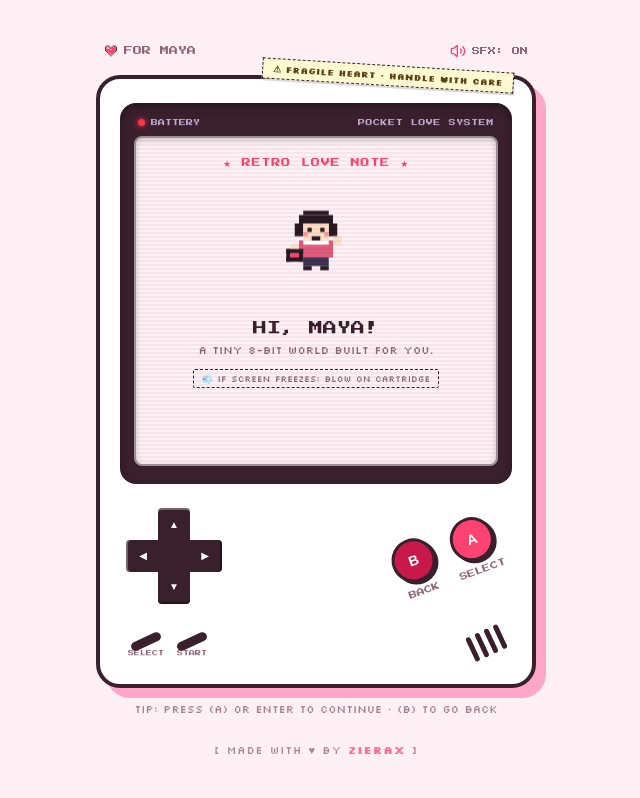
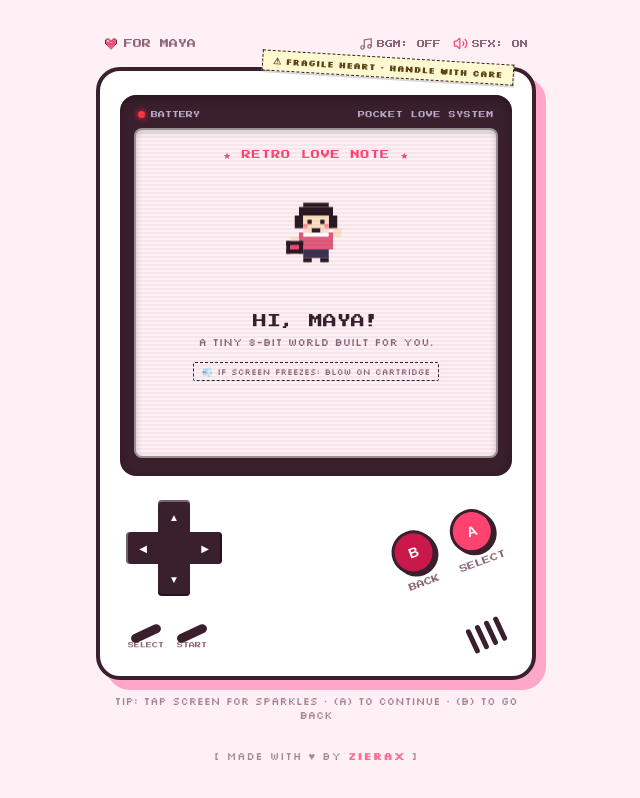
Before and after one commit to Zierax/I-Like-U, a React (Vite) app: page /for/Maya in a window 1280 px wide. Shown: the whole page, without its empty margins (324-964 px from the left). Built offline with nearby package versions, Linux system fonts and the light colour scheme.

Commit message:
feat(experience): add screen sparkle particle spawner, character jump interaction, and BGM toggle

```diff
--- a/src/components/PixelConsole.jsx
+++ b/src/components/PixelConsole.jsx
@@ -1,10 +1,12 @@
 import { useEffect, useState } from 'react'
 import { motion, AnimatePresence } from 'framer-motion'
-import { playConsoleButton, playHeartChirp } from '../lib/sound.js'
+import { playConsoleButton, playHeartChirp, playSparkle } from '../lib/sound.js'
+import { getSticker } from '../lib/theme.js'
 
 export default function PixelConsole({
   children,
   theme,
+  stickerKey = 'fragile',
   soundEnabled = true,
   onPressA,
   onPressB,
@@ -12,6 +14,9 @@ export default function PixelConsole({
 }) {
   const [bToast, setBToast] = useState('')
   const [stickerWiggle, setStickerWiggle] = useState(false)
+  const [floatingParticles, setFloatingParticles] = useState([])
+
+  const sticker = getSticker(stickerKey)
 
   function handleButton(action, callback) {
     playConsoleButton(soundEnabled)
@@ -28,6 +33,20 @@ export default function PixelConsole({
     playHeartChirp(soundEnabled)
     setStickerWiggle(true)
     setTimeout(() => setStickerWiggle(false), 600)
+  }
+
+  function handleScreenClick(e) {
+    // Only spawn particle if clicked directly on screen background
+    const rect = e.currentTarget.getBoundingClientRect()
+    const x = e.clientX - rect.left
+    const y = e.clientY - rect.top
+    const id = Date.now() + Math.random()
+
+    playSparkle(soundEnabled)
+    setFloatingParticles((prev) => [...prev.slice(-8), { id, x, y }])
+    setTimeout(() => {
+      setFloatingParticles((prev) => prev.filter((p) => p.id !== id))
+    }, 1000)
   }
 
   // Keyboard controls listener
@@ -104,7 +123,7 @@ export default function PixelConsole({
           position: 'relative',
         }}
       >
-        {/* Human Imperfection Touch: The Crooked Masking Tape Sticker */}
+        {/* Customizable Crooked Masking Tape Sticker */}
         <motion.div
           onClick={handleStickerTap}
           animate={stickerWiggle ? { rotate: [3.5, -4, 5, -2, 3.5] } : { rotate: 3.5 }}
@@ -115,8 +134,8 @@ export default function PixelConsole({
             position: 'absolute',
             top: -14,
             right: 18,
-            background: '#FFF9D2',
-            color: '#5C4314',
+            background: sticker.bg || '#FFF9D2',
+            color: sticker.color || '#5C4314',
             border: `1.5px dashed ${theme.border}`,
             padding: '4px 10px',
             fontSize: '9px',
@@ -128,9 +147,9 @@ export default function PixelConsole({
             alignItems: 'center',
             gap: 4,
           }}
-          title="Click me!"
+          title="Tap to wiggle sticker!"
         >
-          <span>⚠ FRAGILE HEART · HANDLE WITH CARE</span>
+          <span>{sticker.label}</span>
         </motion.div>
 
         {/* Top Edge Notch Detail */}
@@ -199,6 +218,7 @@ export default function PixelConsole({
 
           {/* Actual LCD Pixel Screen */}
           <div
+            onClick={handleScreenClick}
             style={{
               background: theme.bg,
               border: '2px solid rgba(0,0,0,0.4)',
@@ -209,8 +229,29 @@ export default function PixelConsole({
               position: 'relative',
               overflow: 'hidden',
               boxShadow: 'inset 0 2px 6px rgba(0,0,0,0.2)',
+              cursor: 'crosshair',
             }}
           >
+            {/* Interactive Screen Particle Spawner */}
+            {floatingParticles.map((p) => (
+              <motion.div
+                key={p.id}
+                initial={{ opacity: 1, scale: 0.6, y: 0 }}
+                animate={{ opacity: 0, scale: 1.4, y: -30 }}
+                transition={{ duration: 0.8, ease: 'easeOut' }}
+                style={{
+                  position: 'absolute',
+                  left: p.x,
+                  top: p.y,
+                  pointerEvents: 'none',
+                  zIndex: 25,
+                  fontSize: 16,
+                }}
+              >
+                ♥
+              </motion.div>
+            ))}
+
             {/* Subtle Screen Scanline Texture */}
             <div
               style={{
@@ -504,7 +545,7 @@ export default function PixelConsole({
           opacity: 0.8,
         }}
       >
-        TIP: Press (A) or ENTER to continue · (B) to go back
+        TIP: Tap screen for sparkles · (A) to continue · (B) to go back
       </div>
     </div>
   )
--- a/src/pages/Experience.jsx
+++ b/src/pages/Experience.jsx
@@ -1,7 +1,7 @@
 import { useState, useMemo, useEffect } from 'react'
 import { useParams, useSearchParams, Link } from 'react-router-dom'
 import { motion, AnimatePresence } from 'framer-motion'
-import { getTheme, sanitizeName } from '../lib/theme.js'
+import { getTheme, getMode, sanitizeName } from '../lib/theme.js'
 import PixelConsole from '../components/PixelConsole.jsx'
 import { PixelHeart, PixelCharacter, PixelEnvelope } from '../components/PixelSprites.jsx'
 import Credit from '../components/Credit.jsx'
@@ -11,8 +11,11 @@ import {
   playHeartChirp,
   playLetterOpenChime,
   playPuffSound,
+  playJump,
+  toggleBgm,
+  stopBgm,
 } from '../lib/sound.js'
-import { Volume2, VolumeX } from 'lucide-react'
+import { Volume2, VolumeX, Music } from 'lucide-react'
 
 function useDecodedParams() {
   const { name } = useParams()
@@ -22,14 +25,20 @@ function useDecodedParams() {
   const from = (search.get('from') || '').trim().slice(0, 32).replace(/[<>]/g, '')
   const customNote = (search.get('note') || '').trim().slice(0, 120).replace(/[<>]/g, '')
   const themeKey = search.get('theme') || 'blush'
+  const modeKey = search.get('mode') || 'romantic'
+  const stickerKey = search.get('sticker') || 'fragile'
+
   const theme = getTheme(themeKey)
-  return { display, from, customNote, theme }
+  const mode = getMode(modeKey)
+
+  return { display, from, customNote, theme, mode, stickerKey }
 }
 
 export default function Experience() {
-  const { display, from, customNote, theme } = useDecodedParams()
+  const { display, from, customNote, theme, mode, stickerKey } = useDecodedParams()
   const [scene, setScene] = useState(0)
   const [soundEnabled, setSoundEnabled] = useState(true)
+  const [bgmEnabled, setBgmEnabled] = useState(false)
 
   function nextScene() {
     setScene((s) => Math.min(s + 1, 4))
@@ -38,6 +47,18 @@ export default function Experience() {
   function prevScene() {
     setScene((s) => Math.max(s - 1, 0))
   }
+
+  function toggleMusic() {
+    const next = !bgmEnabled
+    setBgmEnabled(next)
+    toggleBgm(next)
+  }
+
+  useEffect(() => {
+    return () => {
+      stopBgm()
+    }
+  }, [])
 
   return (
     <div
@@ -53,7 +74,7 @@ export default function Experience() {
         userSelect: 'none',
       }}
     >
-      {/* Sound Toggle Bar */}
+      {/* Audio Controls Bar */}
       <div
         style={{
           width: '100%',
@@ -81,6 +102,28 @@ export default function Experience() {
           <span>FOR {display.toUpperCase()}</span>
         </Link>
 
+        <div style={{ display: 'flex', alignItems: 'center', gap: 12 }}>
+          {/* Lofi BGM Toggle */}
+          <button
+            type="button"
+            onClick={toggleMusic}
+            aria-label="Toggle Lofi Music"
+            style={{
+              background: 'transparent',
+              border: 'none',
+              cursor: 'pointer',
+              display: 'flex',
+              alignItems: 'center',
+              gap: 4,
+              color: bgmEnabled ? theme.accent : theme.muted,
+            }}
+            className="font-pixel"
+          >
+            <Music size={14} color={bgmEnabled ? theme.accent : theme.muted} />
+            <span style={{ fontSize: '8px' }}>{bgmEnabled ? 'BGM: ON' : 'BGM: OFF'}</span>
+          </button>
+
+          {/* SFX Toggle */}
           <button
             type="button"
             onClick={() => setSoundEnabled(!soundEnabled)}
@@ -91,23 +134,25 @@ export default function Experience() {
               cursor: 'pointer',
               display: 'flex',
               alignItems: 'center',
-            gap: 6,
+              gap: 4,
               color: theme.muted,
             }}
             className="font-pixel"
           >
             {soundEnabled ? (
-            <Volume2 size={16} color={theme.accent} />
+              <Volume2 size={15} color={theme.accent} />
             ) : (
-            <VolumeX size={16} color={theme.muted} />
+              <VolumeX size={15} color={theme.muted} />
             )}
             <span style={{ fontSize: '8px' }}>{soundEnabled ? 'SFX: ON' : 'SFX: OFF'}</span>
           </button>
+        </div>
       </div>
 
       {/* The Physical Retro Handheld Console */}
       <PixelConsole
         theme={theme}
+        stickerKey={stickerKey}
         soundEnabled={soundEnabled}
         onPressA={() => {
           if (scene === 2) {
@@ -134,6 +179,7 @@ export default function Experience() {
               key="s1"
               display={display}
               theme={theme}
+              mode={mode}
               soundEnabled={soundEnabled}
               onNext={nextScene}
             />
@@ -157,6 +203,7 @@ export default function Experience() {
               display={display}
               customNote={customNote}
               theme={theme}
+              mode={mode}
               soundEnabled={soundEnabled}
               onNext={nextScene}
             />
@@ -184,15 +231,22 @@ export default function Experience() {
 
 /* =========================================================
    SCREEN 0: CARTRIDGE BOOT
-   (With Human Imperfection: Blow on cartridge prompt)
+   (Interactive jumping character + blow on cartridge)
 ========================================================= */
 function ScreenBoot({ display, from, theme, soundEnabled, onPressStart }) {
   const [blowing, setBlowing] = useState(false)
+  const [jumping, setJumping] = useState(false)
 
   function handleBlow() {
     playPuffSound(soundEnabled)
     setBlowing(true)
     setTimeout(() => setBlowing(false), 800)
+  }
+
+  function handleCharacterTap() {
+    playJump(soundEnabled)
+    setJumping(true)
+    setTimeout(() => setJumping(false), 400)
   }
 
   return (
@@ -249,9 +303,18 @@ function ScreenBoot({ display, from, theme, soundEnabled, onPressStart }) {
         ★ RETRO LOVE NOTE ★
       </div>
 
-      <div style={{ margin: '10px 0' }} className="animate-pixel-float">
-        <PixelCharacter size={68} isBlushing={blowing} />
-      </div>
+      {/* Interactive Jumping Character */}
+      <motion.div
+        onClick={handleCharacterTap}
+        animate={jumping ? { y: [-14, 0], rotate: [0, -8, 8, 0] } : {}}
+        transition={{ duration: 0.35 }}
+        whileHover={{ scale: 1.1 }}
+        style={{ margin: '10px 0', cursor: 'pointer' }}
+        title="Tap me to jump!"
+        className="animate-pixel-float"
+      >
+        <PixelCharacter size={68} isBlushing={blowing || jumping} />
+      </motion.div>
 
       <div>
         <div
@@ -321,19 +384,18 @@ function ScreenBoot({ display, from, theme, soundEnabled, onPressStart }) {
 
 /* =========================================================
    SCREEN 1: SINCERE HONEST TALK
-   (With Human Imperfection: Hesitation, Backspace & Real Truth)
+   (Using mode-specific text & backspace effect)
 ========================================================= */
-function ScreenHonestTalk({ display, theme, soundEnabled, onNext }) {
-  const tentativeText = `I was just wondering if maybe we could hang out some—`
-  const honestTruth = `Actually...\nI don't just want to 'hang out'.\nI can write hundreds of lines of code, but saying how I feel in person? I freeze up.\nSo I spent hours building this little 8-bit note for you instead.`
+function ScreenHonestTalk({ display, theme, mode, soundEnabled, onNext }) {
+  const tentativeText = mode.tentativeText
+  const honestTruth = mode.honestTruth(display)
 
   const [text, setText] = useState('')
-  const [phase, setPhase] = useState('typing_tentative') // typing_tentative -> pausing -> backspacing -> typing_truth -> done
+  const [phase, setPhase] = useState('typing_tentative')
 
   useEffect(() => {
     let timer
 
-    // Phase 1: Type tentative thought
     if (phase === 'typing_tentative') {
       let idx = 0
       timer = setInterval(() => {
@@ -343,14 +405,10 @@ function ScreenHonestTalk({ display, theme, soundEnabled, onNext }) {
           if (idx % 2 === 0) playTypeBlip(soundEnabled)
         } else {
           clearInterval(timer)
-          // Pause before hesitating & backspacing
           setTimeout(() => setPhase('backspacing'), 700)
         }
       }, 45)
-    }
-
-    // Phase 2: Backspace tentatively
-    else if (phase === 'backspacing') {
+    } else if (phase === 'backspacing') {
       let current = tentativeText
       timer = setInterval(() => {
         if (current.length > 0) {
@@ -359,14 +417,10 @@ function ScreenHonestTalk({ display, theme, soundEnabled, onNext }) {
           playBackspaceSound(soundEnabled)
         } else {
           clearInterval(timer)
-          // Pause a beat after clearing, then type the honest truth
           setTimeout(() => setPhase('typing_truth'), 350)
         }
       }, 25)
-    }
-
-    // Phase 3: Type the honest truth
-    else if (phase === 'typing_truth') {
+    } else if (phase === 'typing_truth') {
       let idx = 0
       timer = setInterval(() => {
         idx++
@@ -395,7 +449,6 @@ function ScreenHonestTalk({ display, theme, soundEnabled, onNext }) {
         justifyContent: 'space-between',
       }}
     >
-      {/* Screen Header */}
       <div
         className="font-pixel"
         style={{
@@ -411,7 +464,6 @@ function ScreenHonestTalk({ display, theme, soundEnabled, onNext }) {
         <span>1/3</span>
       </div>
 
-      {/* Sincere RPG Dialogue Box with Backspace Effect */}
       <div
         className="font-silkscreen"
         style={{
@@ -435,7 +487,6 @@ function ScreenHonestTalk({ display, theme, soundEnabled, onNext }) {
         )}
       </div>
 
-      {/* Next Prompt */}
       <div style={{ textAlign: 'center', marginTop: 8 }}>
         <button
           type="button"
@@ -457,7 +508,7 @@ function ScreenHonestTalk({ display, theme, soundEnabled, onNext }) {
 }
 
 /* =========================================================
-   SCREEN 2: THE 3 LITTLE THINGS (SWEET REASONS)
+   SCREEN 2: THE 3 LITTLE THINGS
 ========================================================= */
 function ScreenLittleThings({ theme, soundEnabled, onNext }) {
   const items = [
@@ -517,7 +568,6 @@ function ScreenLittleThings({ theme, soundEnabled, onNext }) {
         <span>2/3</span>
       </div>
 
-      {/* 3 Selector Tabs */}
       <div style={{ display: 'grid', gridTemplateColumns: 'repeat(3, 1fr)', gap: 6, margin: '8px 0' }}>
         {items.map((it, idx) => {
           const isSel = idx === activeIdx
@@ -546,7 +596,6 @@ function ScreenLittleThings({ theme, soundEnabled, onNext }) {
         })}
       </div>
 
-      {/* Detail Card */}
       <div
         className="font-silkscreen"
         style={{
@@ -570,7 +619,6 @@ function ScreenLittleThings({ theme, soundEnabled, onNext }) {
         <div>"{activeItem.text}"</div>
       </div>
 
-      {/* Continue Prompt */}
       <div style={{ textAlign: 'center', marginTop: 8 }}>
         <button
           type="button"
@@ -593,9 +641,9 @@ function ScreenLittleThings({ theme, soundEnabled, onNext }) {
 
 /* =========================================================
    SCREEN 3: THE SECRET LETTER REVEAL
-   (With Human Imperfection: Crossed-out handwritten word)
+   (Using mode.badge banner)
 ========================================================= */
-function ScreenLetterReveal({ display, customNote, theme, onNext }) {
+function ScreenLetterReveal({ display, customNote, theme, mode, onNext }) {
   const [opened, setOpened] = useState(false)
 
   return (
@@ -628,7 +676,6 @@ function ScreenLetterReveal({ display, customNote, theme, onNext }) {
         <span>3/3</span>
       </div>
 
-      {/* Centerpiece: Pixel Letter Envelope */}
       <div style={{ margin: '14px 0' }}>
         {!opened ? (
           <div
@@ -669,16 +716,15 @@ function ScreenLetterReveal({ display, customNote, theme, onNext }) {
             <div
               className="font-pixel"
               style={{
-                fontSize: '17px',
+                fontSize: '15px',
                 color: theme.accent,
                 lineHeight: 1.3,
                 marginBottom: 8,
               }}
             >
-              I LIKE YOU.
+              {mode.badge}
             </div>
 
-            {/* Human Imperfection: Crossed-out handwritten word */}
             <div
               className="font-silkscreen"
               style={{
@@ -731,7 +777,6 @@ function ScreenLetterReveal({ display, customNote, theme, onNext }) {
         )}
       </div>
 
-      {/* Button Action */}
       <div style={{ width: '100%' }}>
         {!opened ? (
           <button
@@ -841,7 +886,6 @@ function ScreenKeepsake({ display, from, theme, onRestart }) {
         </div>
       </div>
 
-      {/* Buttons inside screen */}
       <div style={{ display: 'flex', flexDirection: 'column', gap: 8, width: '100%', maxWidth: 220 }}>
         <Link
           to="/"
```
Lines whose indentation alone changed are shown as unchanged.
